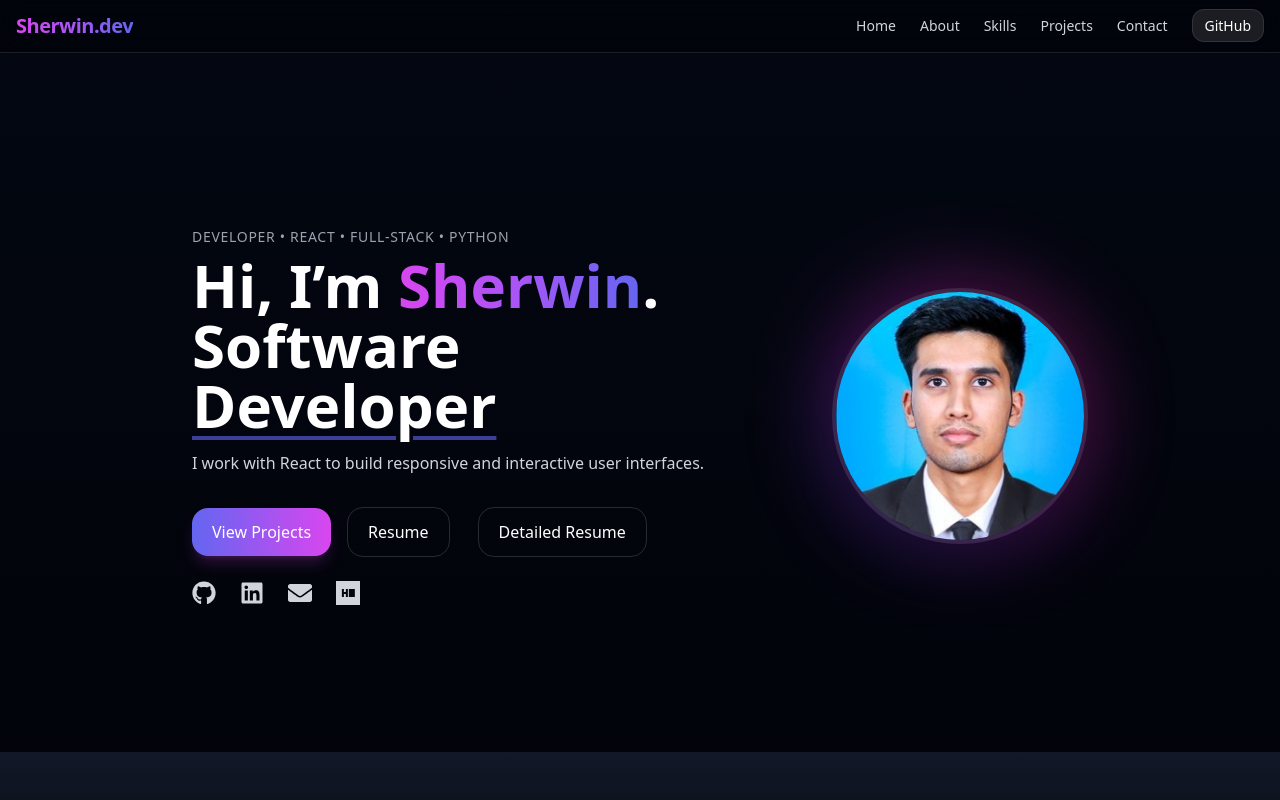
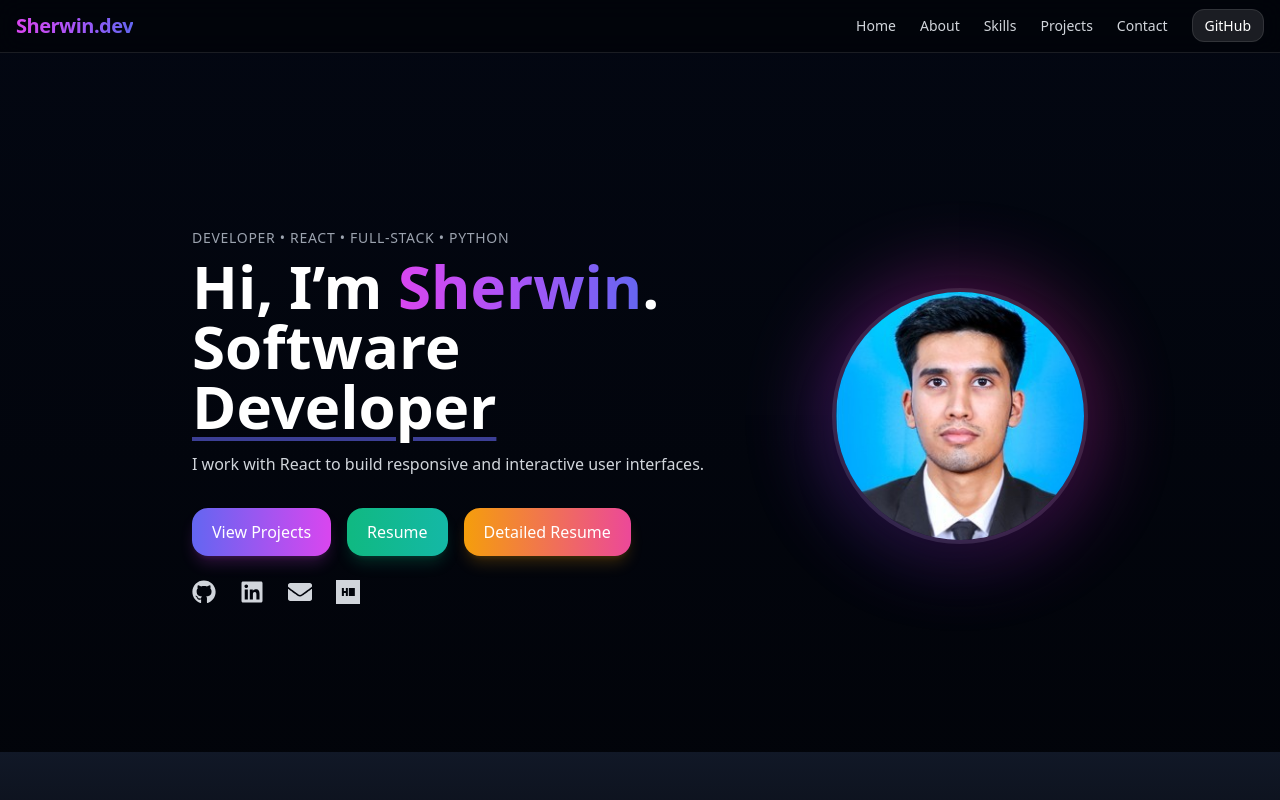
Before and after one commit to Sherwin333/Sherwin_Portfolio, a React (Create React App) app: page / in a window 1280 px wide. Shown: the top 800 px of the page. Built offline with nearby package versions, Linux system fonts and the light colour scheme.

Commit message:
adding existing changes

```diff
--- a/src/components/Hero.jsx
+++ b/src/components/Hero.jsx
@@ -38,30 +38,36 @@ export default function Hero() {
           I work with React to build responsive and interactive user interfaces.
         </p>
 
-        <div className="mt-8 flex items-center gap-4 justify-center md:justify-start">
+        <div className="mt-8 text-center md:text-left">
+              <div className="flex flex-col md:flex-row items-center md:items-start gap-4 justify-center md:justify-start">
+                {/* View Projects */}
                 <a
                   href="#projects"
                   className="px-5 py-3 rounded-2xl bg-gradient-to-r from-indigo-500 to-fuchsia-500 hover:from-indigo-400 hover:to-fuchsia-400 shadow-lg shadow-fuchsia-500/20"
                 >
                   View Projects
                 </a>
+
+                {/* Resume */}
                 <a
                   href="https://drive.google.com/file/d/1OIn3ezMKtwOaCpBpDt2UYYE-4c6zDOex/view"
-            className="px-5 py-3 rounded-2xl border border-white/15 hover:bg-white/10 mr-3"
+                  className="px-5 py-3 rounded-2xl bg-gradient-to-r from-emerald-500 to-teal-500 hover:from-emerald-400 hover:to-teal-400 shadow-lg shadow-emerald-500/20"
                   target="_blank"
                   rel="noopener noreferrer"
                 >
                   Resume
                 </a>
 
+                {/* Detailed Resume */}
                 <a
                   href="https://drive.google.com/file/d/1qUQG1a9NOoedR7_6PPD8mNu6wWI_7oAN/view"
-            className="px-5 py-3 rounded-2xl border border-white/15 hover:bg-white/10"
+                  className="px-5 py-3 rounded-2xl bg-gradient-to-r from-amber-500 to-pink-500 hover:from-amber-400 hover:to-pink-400 shadow-lg shadow-amber-500/20"
                   target="_blank"
                   rel="noopener noreferrer"
                 >
                   Detailed Resume
                 </a>
+              </div>
             </div>
 
         {/* Social icons: GitHub, LinkedIn, Email, HackerRank */}
```
Lines whose indentation alone changed are shown as unchanged.
